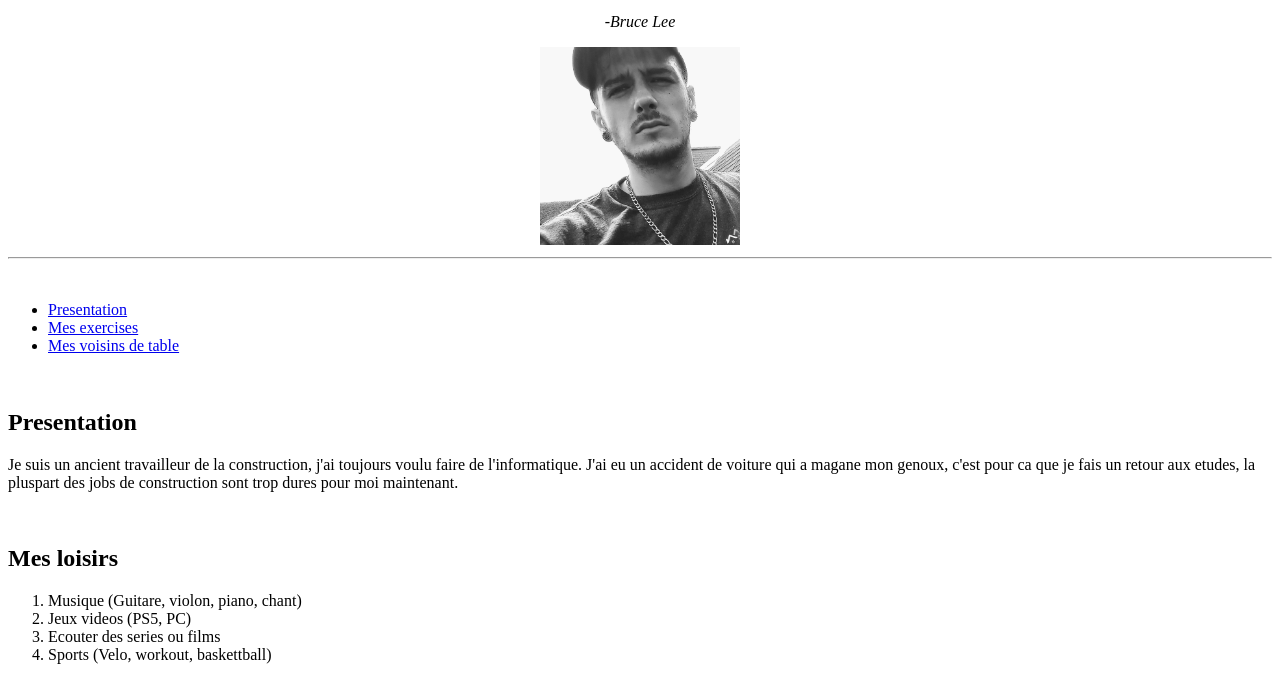
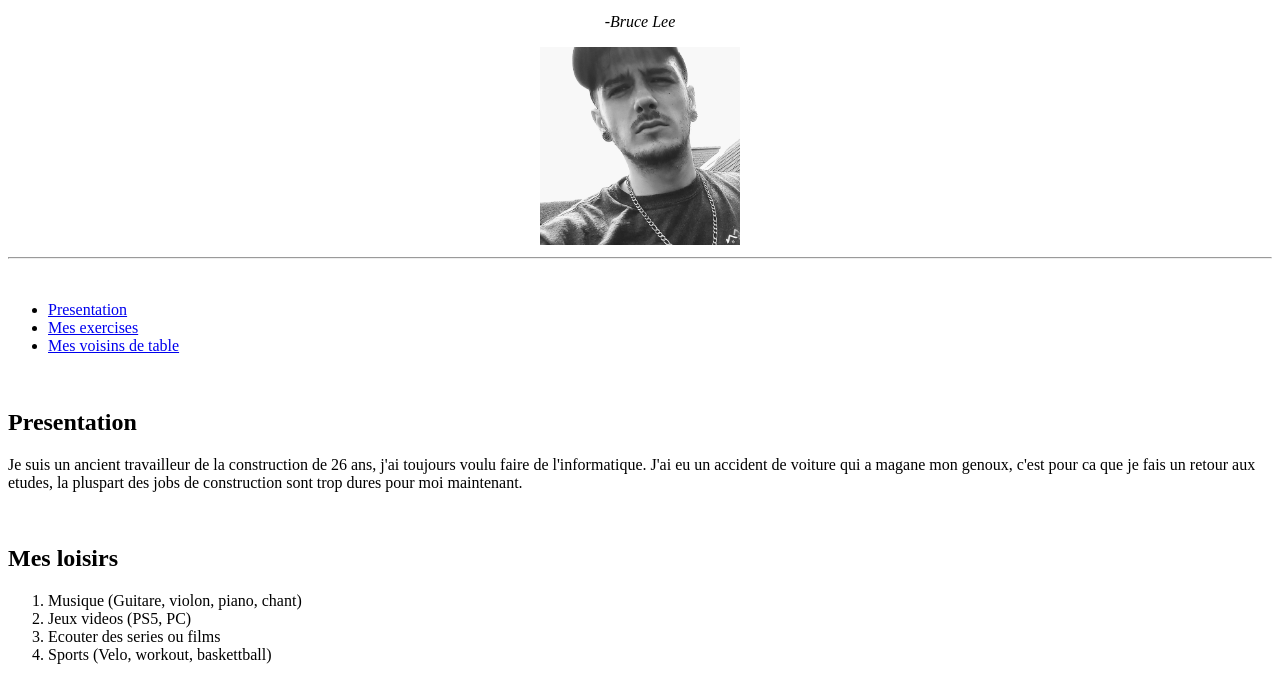
Before and after one commit to TheSimpKiller/TheSimpKiller.github.io, a plain HTML site: page index.html in a window 1280 px wide. Shown: the part 101-800 px from the top of the page. Drawn offline with Linux system fonts and the light colour scheme.

Commit message:
Update index.html

```diff
--- a/index.html
+++ b/index.html
@@ -21,7 +21,7 @@
             </ul>
             <br>
             <h2 id="Presentation">Presentation</h2>
-            <p>Je suis un ancient travailleur de la construction, j'ai toujours voulu faire de l'informatique. J'ai eu un accident de voiture qui a magane mon genoux, c'est pour ca que je fais un retour aux etudes, la pluspart des jobs de construction sont trop dures pour moi maintenant.</p>
+            <p>Je suis un ancient travailleur de la construction de 26 ans, j'ai toujours voulu faire de l'informatique. J'ai eu un accident de voiture qui a magane mon genoux, c'est pour ca que je fais un retour aux etudes, la pluspart des jobs de construction sont trop dures pour moi maintenant.</p>
             <br>
             <h2>Mes loisirs</h2>
             <ol>
```
